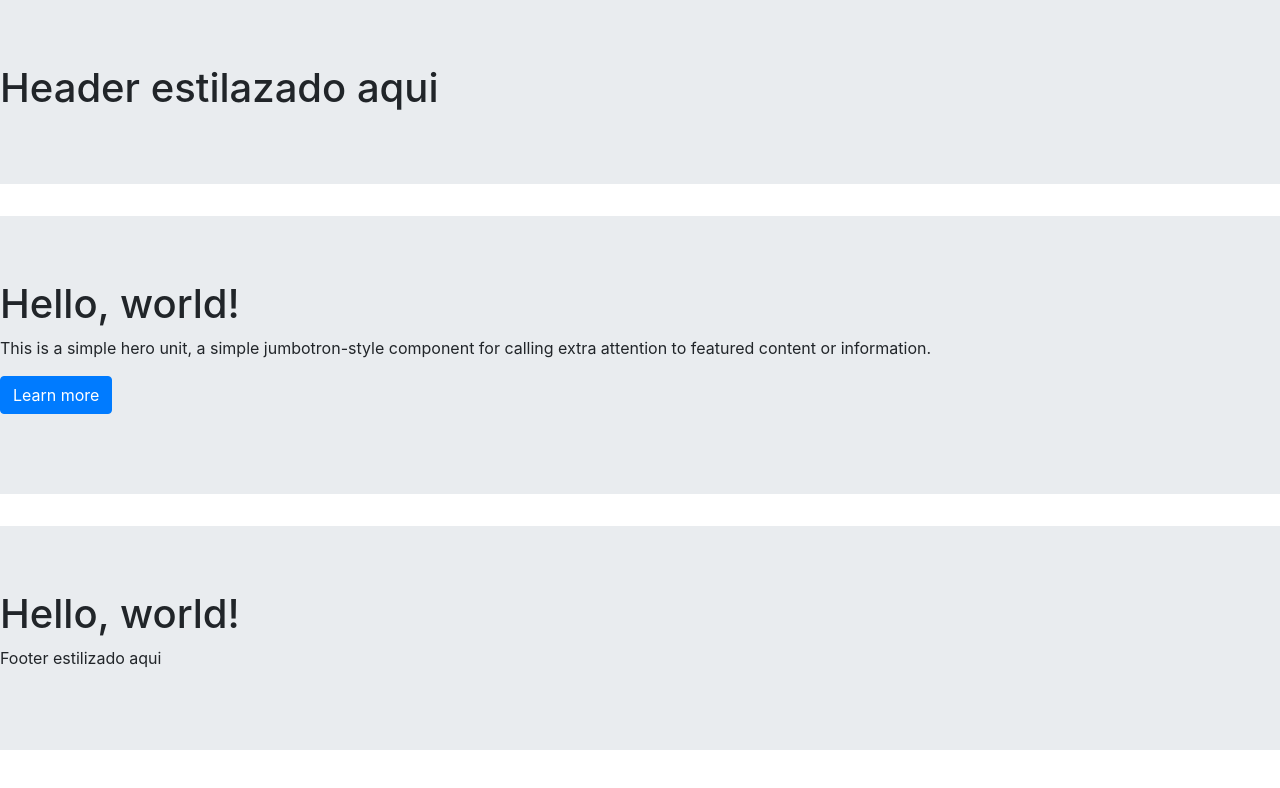
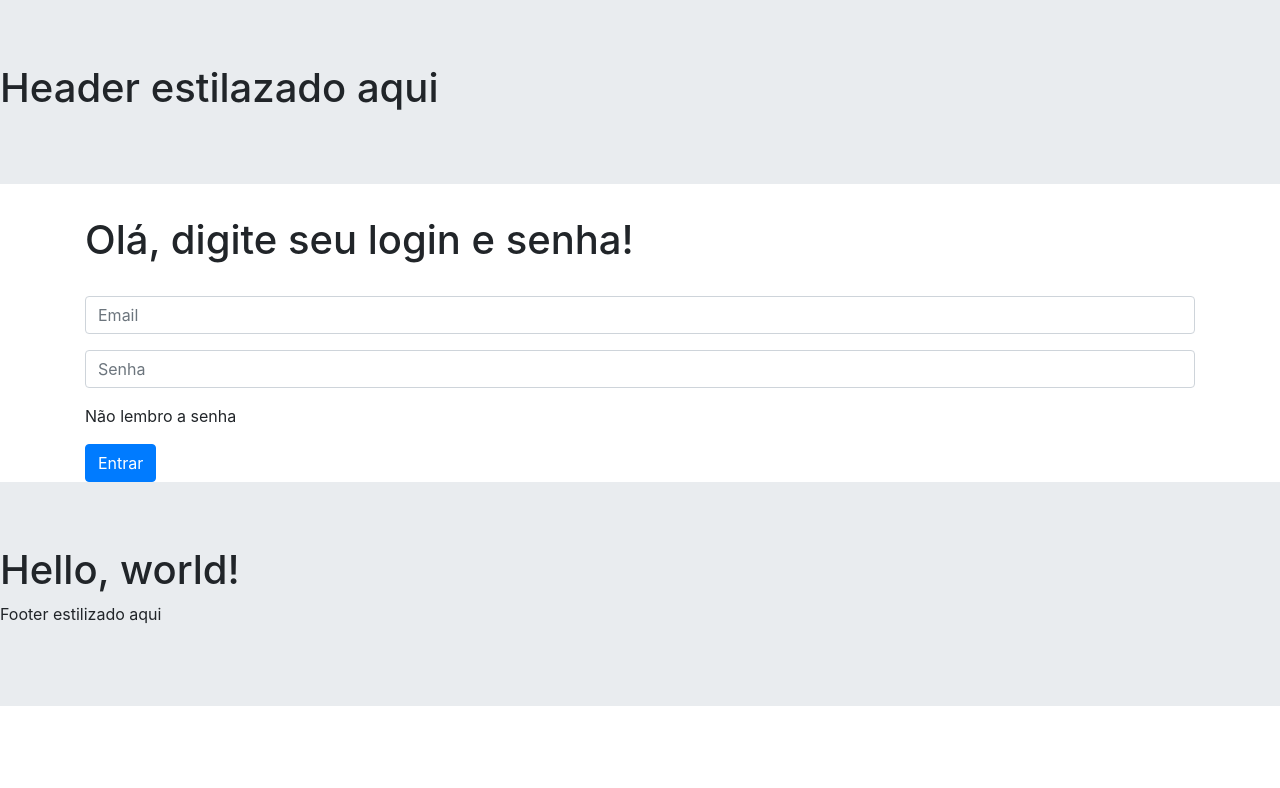
Before and after one commit to daniellycosta/ProviHackWoman, a React (Create React App) app: page / in a window 1280 px wide. Shown: the top 788 px of the page. Built offline with nearby package versions, Linux system fonts and the light colour scheme.

Commit message:
feat: estrutura o login

```diff
--- a/src/components/Login/LoginComponent.jsx
+++ b/src/components/Login/LoginComponent.jsx
@@ -1,17 +1,30 @@
 import React from "react";
-import { Jumbotron, Button } from "react-bootstrap";
+import { Container, Form, Button } from "react-bootstrap";
 
 export const LoginComponent = (props) => {
   return (
-    <Jumbotron fluid>
-      <h1>Hello, world!</h1>
-      <p>
-        This is a simple hero unit, a simple jumbotron-style component for
-        calling extra attention to featured content or information.
-      </p>
-      <p>
-        <Button variant="primary">Learn more</Button>
-      </p>
-    </Jumbotron>
+
+
+    <Container>
+      <h1>Olá, digite seu login e senha!</h1>
+      <br/>
+      <Form>
+        <Form.Group controlId="formBasicEmail">
+          <Form.Control type="email" placeholder="Email" />
+        </Form.Group>
+
+        <Form.Group controlId="formBasicPassword">
+          <Form.Control type="password" placeholder="Senha" />
+        </Form.Group>
+
+        <p> Não lembro a senha </p>
+
+        <Button variant="primary" type="submit">
+          Entrar
+        </Button>
+      </Form>
+
+    </Container>
+
   );
 };
```
